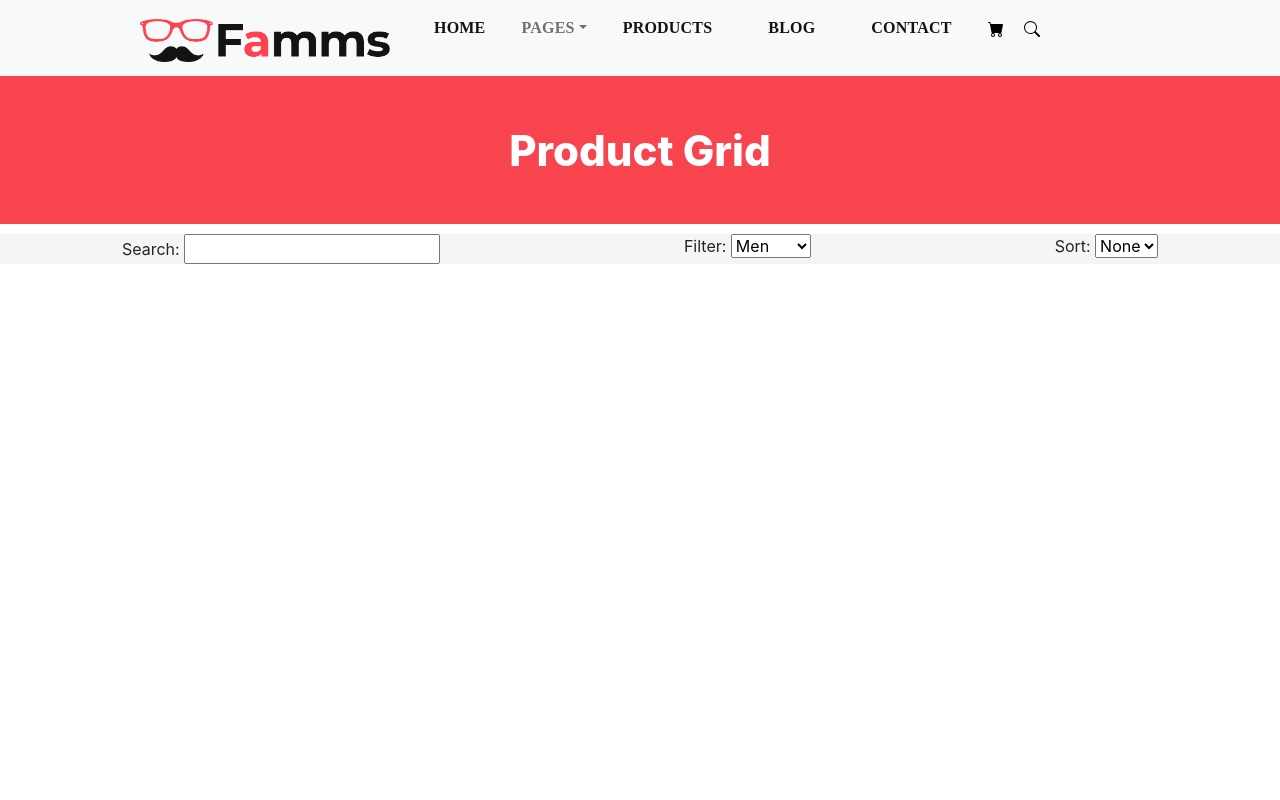
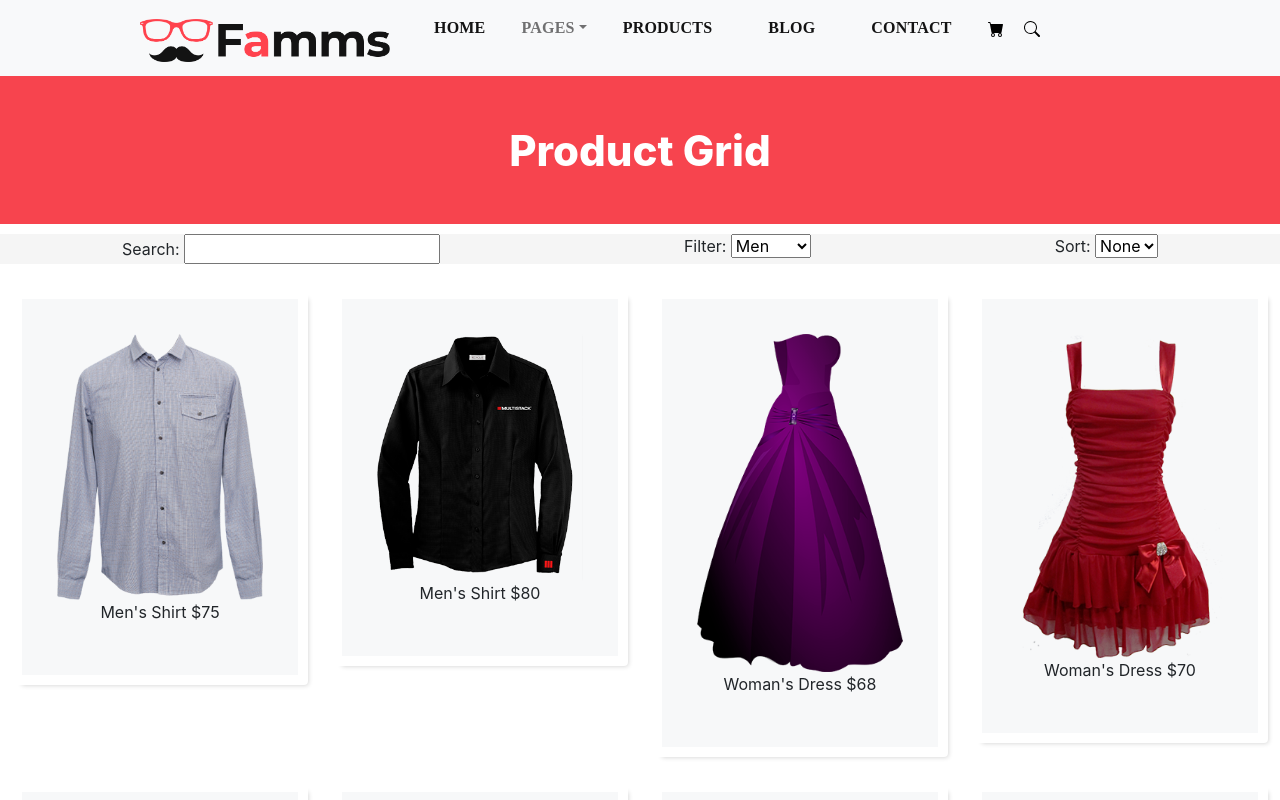
Before and after one commit to aravindd7/reactassignsub, a React (Create React App) app in the folder reactapp/: page /search in a window 1280 px wide. Shown: the top 800 px of the page. Built offline with nearby package versions, Linux system fonts and the light colour scheme.

Commit message:
initiating useSort

```diff
--- a/reactapp/src/components/SearchProducts.js
+++ b/reactapp/src/components/SearchProducts.js
@@ -1,8 +1,106 @@
 import React, { useState } from "react";
 import ProductContent from "./content/ProductContent";
 import Header from "../hoc/Header";
+import useSort from "../hooks/UseSort";
+import { Container, Row, Col, Card, Button } from "react-bootstrap";
+
 export default function SearchProducts() {
-    const [searchItem, setSearchItem] = useState('');
+
+  const [products, setProducts] = useState([{
+    "productid": 1,
+    "type": "Men's Shirt",
+    "imageURL": "./images/p1.png",
+    "price": 75,
+    "quantity": 1
+  },
+  {
+    "productid": 2,
+    "type": "Men's Shirt",
+    "imageURL": "./images/p2.png",
+    "price": 80,
+    "quantity": 1
+  },
+
+  {
+    "productid": 3,
+    "type": "Woman's Dress",
+    "imageURL": "./images/p3.png",
+    "price": 68,
+    "quantity": 1
+  },
+
+  {
+    "productid": 4,
+    "type": "Woman's Dress",
+    "imageURL": "./images/p4.png",
+    "price": 70,
+    "quantity": 1
+  },
+
+  {
+    "productid": 5,
+    "type": "Woman's Dress",
+    "imageURL": "./images/p5.png",
+    "price": 75,
+    "quantity": 1
+  },
+
+  {
+    "productid": 6,
+    "type": "Woman's Dress",
+    "imageURL": "./images/p6.png",
+    "price": 58,
+    "quantity": 1
+  },
+
+  {
+    "productid": 7,
+    "type": "Woman's Dress",
+    "imageURL": "./images/p7.png",
+    "price": 80,
+    "quantity": 1
+  },
+
+  {
+    "productid": 8,
+    "type": "Men's Shirt",
+    "imageURL": "./images/p8.png",
+    "price": 65,
+    "quantity": 1
+  },
+  {
+    "productid": 9,
+    "type": "Men's Shirt",
+    "imageURL": "./images/p9.png",
+    "price": 65,
+    "quantity": 1
+  },
+  {
+    "productid": 10,
+    "type": "Men's Shirt",
+    "imageURL": "./images/p10.png",
+    "price": 65,
+    "quantity": 1
+  },
+  {
+    "productid": 11,
+    "type": "Men's Shirt",
+    "imageURL": "./images/p11.png",
+    "price": 65,
+    "quantity": 1
+  },
+  {
+    "productid": 12,
+    "type": "Woman's Dress",
+    "imageURL": "./images/p12.png",
+    "price": 65,
+    "quantity": 1
+  }]);
+
+  const prop1 = 'a.price';
+  const prop2 = 'b.price';
+  const [rootFiltered, setRootFiltered] = useState([]);
+  const [sortedArray] = useSort(products, prop1, prop2);
   return (
     <div>
       <Header text="Product Grid" />
@@ -20,6 +118,25 @@ export default function SearchProducts() {
             <option>Price</option>
           </select></span>
       </div>
+
+      <Container fluid>
+            <Row>{products.map((product) => {
+               return (
+                  <Col key={product.productid} lg="3">
+                     <Card className="card-product">
+                        <Card.Img src={product.imageURL} />
+                        <Card.Text>{product.type}&nbsp;${product.price}</Card.Text>
+                        <div className="container-animbtns">
+                        <Button className="btn btn-addto" onClick={() => {
+                           }}>Add To Cart</Button>
+                        <Button className="btn btn-buy" onClick={() => {
+                             }}>Buy Now</Button>
+                        </div>
+                     </Card>
+                  </Col>
+               );
+            })}</Row>
+         </Container>
     </div>
   );
 }
```
Lines whose indentation alone changed are shown as unchanged.
